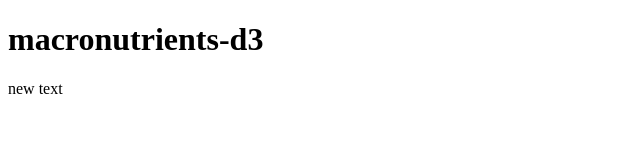
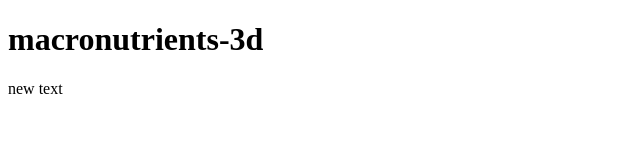
Before and after one commit to meihei3/macronutrients-3d, a website built with webpack: page index.html in a window 1280 px wide. Shown: the full height of the page, 0-640 px from the left. Built offline with nearby package versions, Linux system fonts and the light colour scheme.

Commit message:
rename this project: macronutrients-d3 -> macronutrients-3d

```diff
--- a/index.html
+++ b/index.html
@@ -1,10 +1,10 @@
 <!DOCTYPE html>
 <html>
   <head>
-    <title>macronutrients-d3</title>
+    <title>macronutrients-3d</title>
   </head>
   <body>
-    <h1>macronutrients-d3</h1>
+    <h1>macronutrients-3d</h1>
     <div id="app"></div>
 
     <script src="./dist/main.js"></script>
--- a/package.json
+++ b/package.json
@@ -1,5 +1,5 @@
 {
-  "name": "macronutrients-d3",
+  "name": "macronutrients-3d",
   "version": "1.0.0",
   "description": "",
   "main": "index.js",
```
Also changed, not shown: 1 other file.
